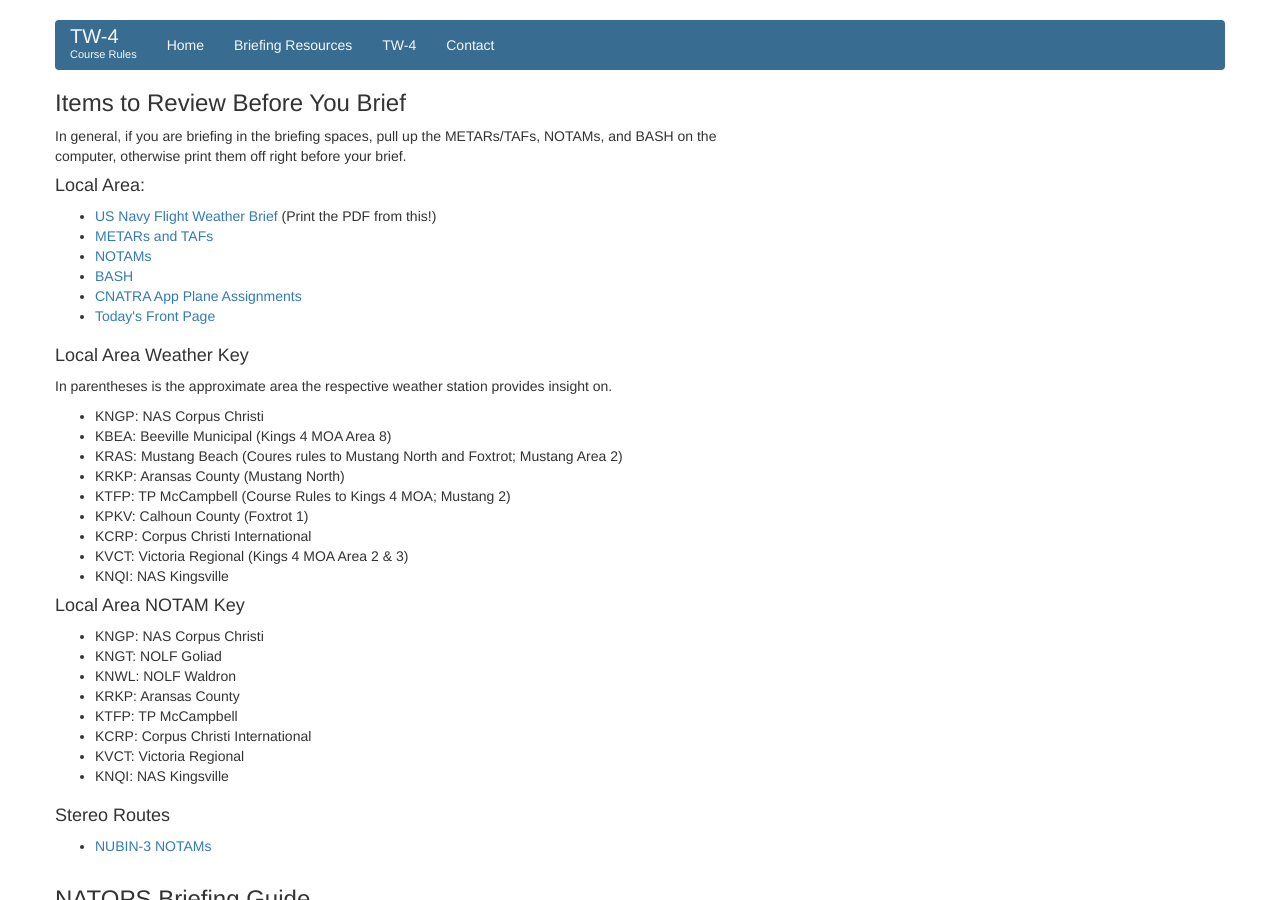
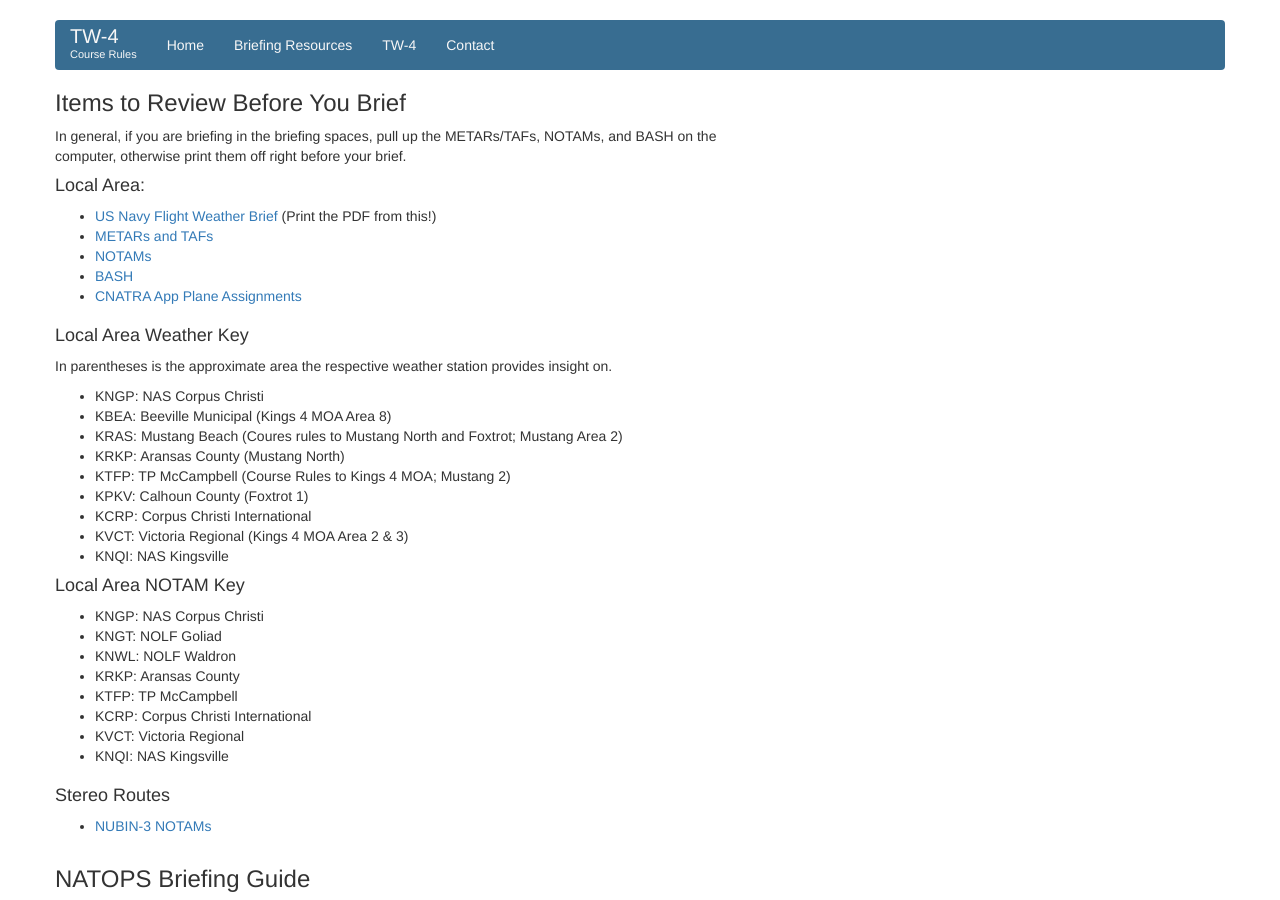
Before and after one commit to courserules/courserules.github.io, a Jekyll site: the page built from brief.html, in a window 1280 px wide and 900 px high. Built offline with Jekyll 4.4.1, drawn with Linux system fonts in a browser that asks for light colours.

Commit message:
link not working

```diff
--- a/brief.html
+++ b/brief.html
@@ -16,7 +16,7 @@ permalink: /brief/
 				<li><a href="https://www.notams.faa.gov/dinsQueryWeb/queryRetrievalMapAction.do?method=displayByICAOs&reportType=RAW&formatType=DOMESTIC&retrieveLocId=kngp+kngt+knwl+krkp+ktfp+kcrp+kvct+knqi&actionType=notamRetrievalByICAOs" target="_blank">NOTAMs</a></li>
 				<li><a href="http://www.usahas.com/AHASMap.html?Area=VT-28" target="_blank">BASH</a></li>
 				<li><a href="http://www.cnatra.navy.mil" target="_blank">CNATRA App Plane Assignments</a></li>
-				<li><a ng-href="https://www.cnatra.navy.mil/scheds/tw4/SQ-VT-28/![[ today | date: 'y-MM-dd' ]]!VT-28!Frontpage.pdf" target="_blank">Today's Front Page</a></li>
+				<!--<li><a ng-href="https://www.cnatra.navy.mil/scheds/tw4/SQ-VT-28/![[ today | date: 'y-MM-dd' ]]!VT-28!Frontpage.pdf" target="_blank">Today's Front Page</a></li>-->
 			</ul>
 		</div><!-- /span -->
 
```
